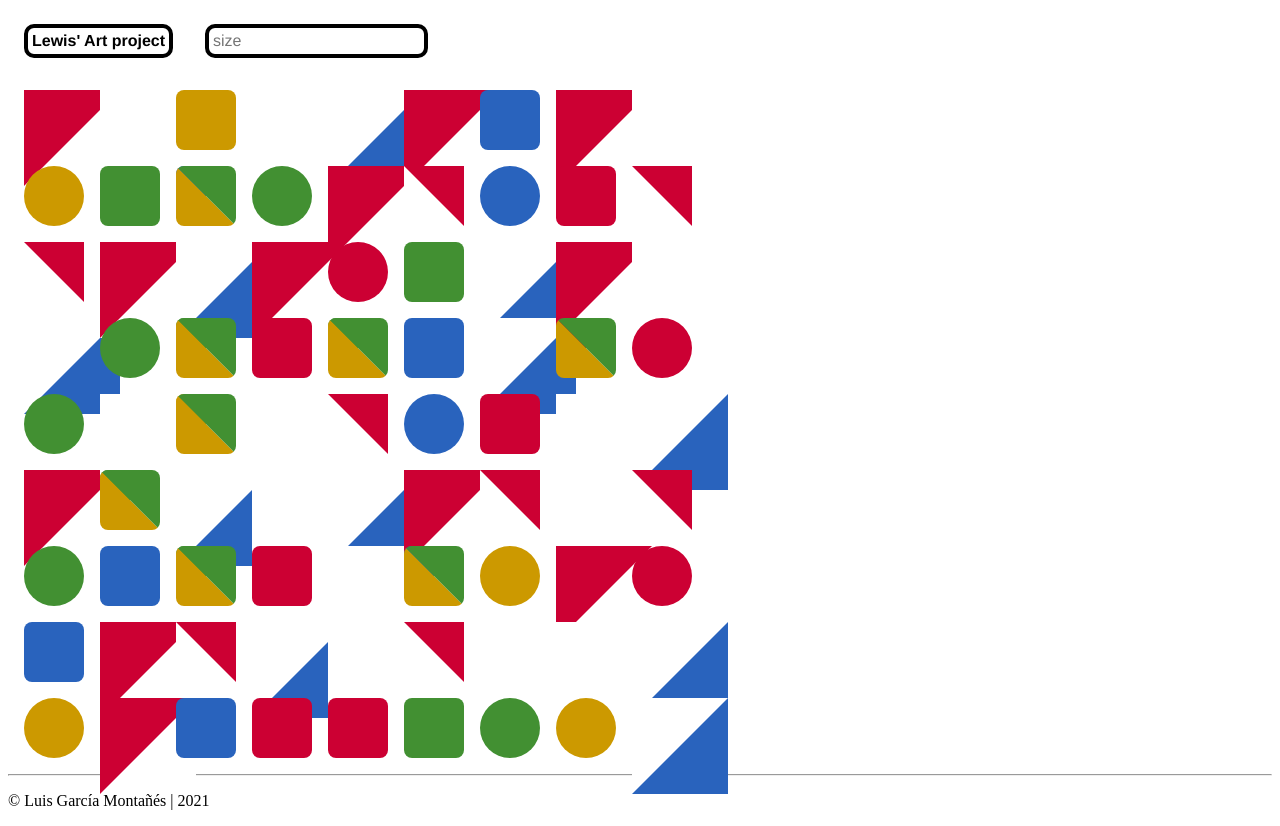
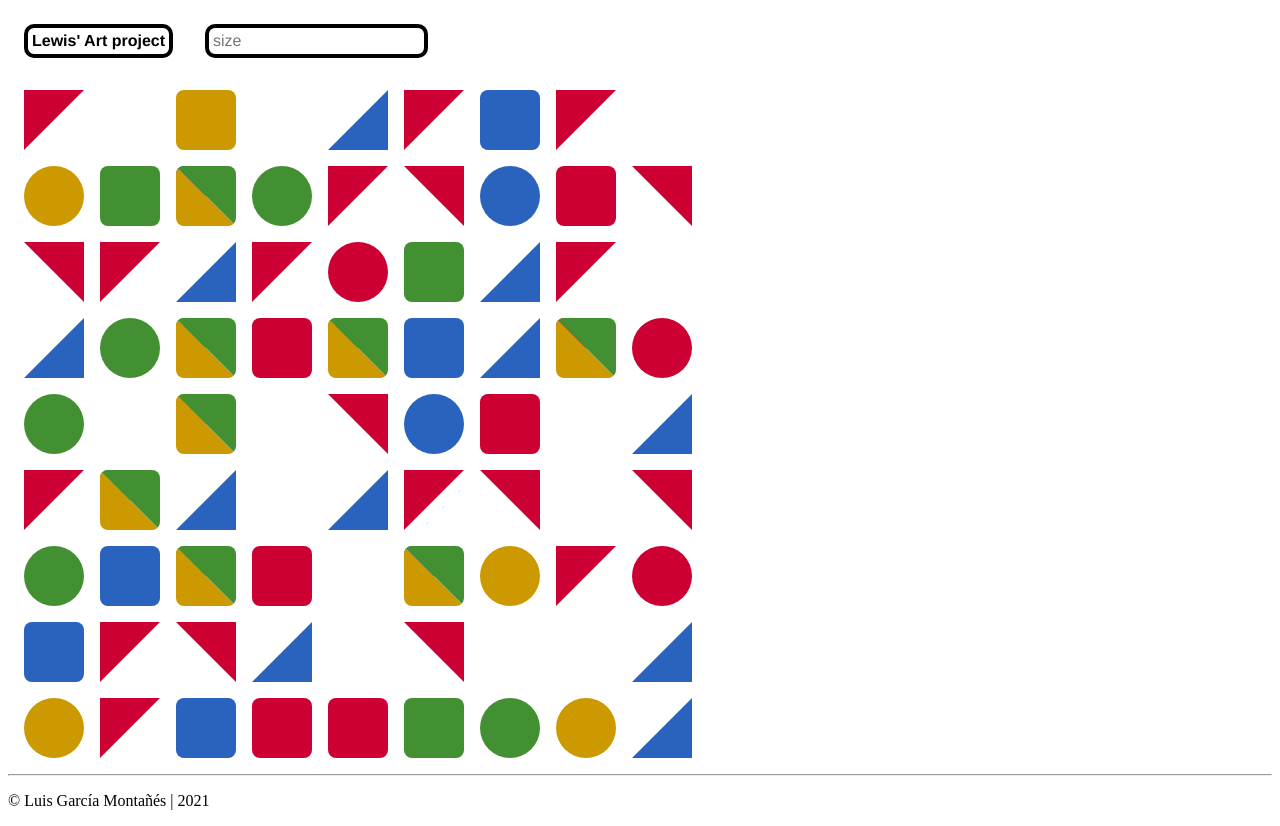
Before and after one commit to LewisGRobotics/art-project, an Angular app in the folder art-project/: page / in a window 1280 px wide. Built offline with nearby package versions, Linux system fonts and the light colour scheme.

Commit message:
Update polygon.component.scss

```diff
--- a/art-project/src/app/polygon/polygon.component.scss
+++ b/art-project/src/app/polygon/polygon.component.scss
@@ -75,11 +75,23 @@ div{
             border-bottom: 7.5vh solid $y;
             border-right: 7.5vh solid $g;
         }
+        &.bottomRight {
+          height: 0;
+          width: 0;
+          border-bottom: 7.5vh solid $b;
+          border-left: 7.5vh solid $w;
+        }
         &.topRight {
             height: 0;
             width: 0;
             border-top: 7.5vh solid $r;
             border-left: 7.5vh solid $w;
         }
+        &.topLeft {
+            height: 0;
+            width: 0;
+            border-top: 7.5vh solid $r;
+            border-right: 7.5vh solid $w;
+        }
     }
 }
```
